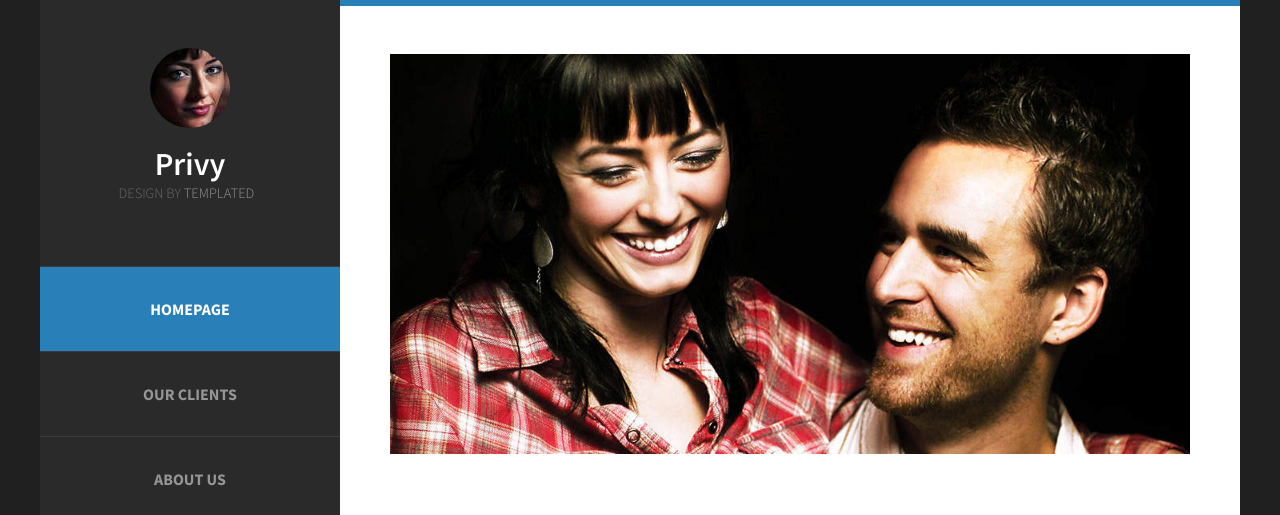
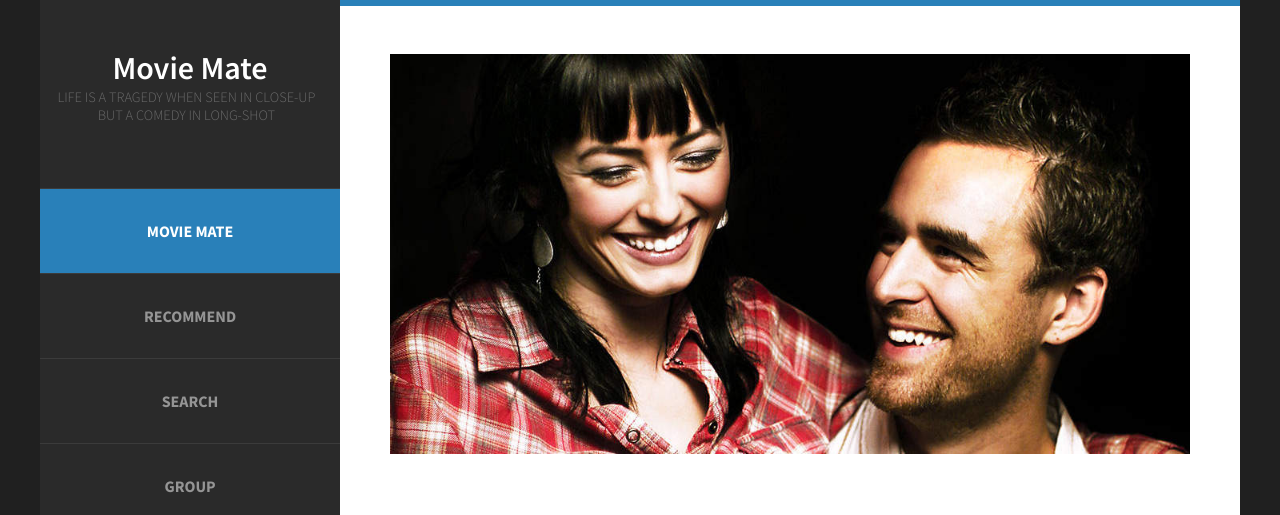
Before and after one commit to uoyssim/dbst, a Django app: page / in a window 1280 px wide. Shown: the top 515 px of the page. Run offline with Django 3.2, Linux system fonts and the light colour scheme; some libraries are stand-ins or nearby versions.

Commit message:
index 페이지

```diff
--- a/blog/templates/blog/index.html
+++ b/blog/templates/blog/index.html
@@ -18,28 +18,25 @@
 <div id="page" class="container">
 	<div id="header">
 		<div id="logo">
-			<img src="images/pic02.jpg" alt="" />
-			<h1><a href="#">Privy</a></h1>
-			<span>Design by <a href="http://templated.co" rel="nofollow">TEMPLATED</a></span>
+			<h1><a href="#">Movie Mate</a></h1>
+			<span>Life is a tragedy when seen in close-up</span><br>
+            <span>but a comedy in long-shot</span>
 		</div>
 		<div id="menu">
 			<ul>
-				<li class="current_page_item"><a href="#" accesskey="1" title="">Homepage</a></li>
-				<li><a href="#" accesskey="2" title="">Our Clients</a></li>
-				<li><a href="#" accesskey="3" title="">About Us</a></li>
-				<li><a href="#" accesskey="4" title="">Careers</a></li>
-				<li><a href="#" accesskey="5" title="">Contact Us</a></li>
+				<li class="current_page_item"><a href="#" accesskey="1" title="">Movie Mate</a></li>
+				<li><a href="#" accesskey="2" title="">RECOMMEND</a></li>
+				<li><a href="#" accesskey="3" title="">SEARCH</a></li>
+				<li><a href="#" accesskey="4" title="">GROUP</a></li>
+				<li><a href="#" accesskey="5" title="">Q&A</a></li>
 			</ul>
 		</div>
 	</div>
 	<div id="main">
 		<div id="banner">
-			<img src="images/pic01.jpg" alt="" class="image-full" />
+			<img src="{% static 'images/pic01.jpg' %}" alt="" class="image-full" />
 		</div>
-		<div>
-			<iframe width="550" height="400" src="https://www.youtube.com/watch?v=nCzHni0UaOo">
-			</iframe>
-		</div>
+        <iframe width="560" height="315" src="https://www.youtube.com/embed/L9cH1cSpI1Q" frameborder="0" allowfullscreen></iframe>
 		<div id="welcome">
 			<div class="title">
 				<h2>Fusce ultrices fringilla metus</h2>
```
Also changed, not shown: 1 other file.
